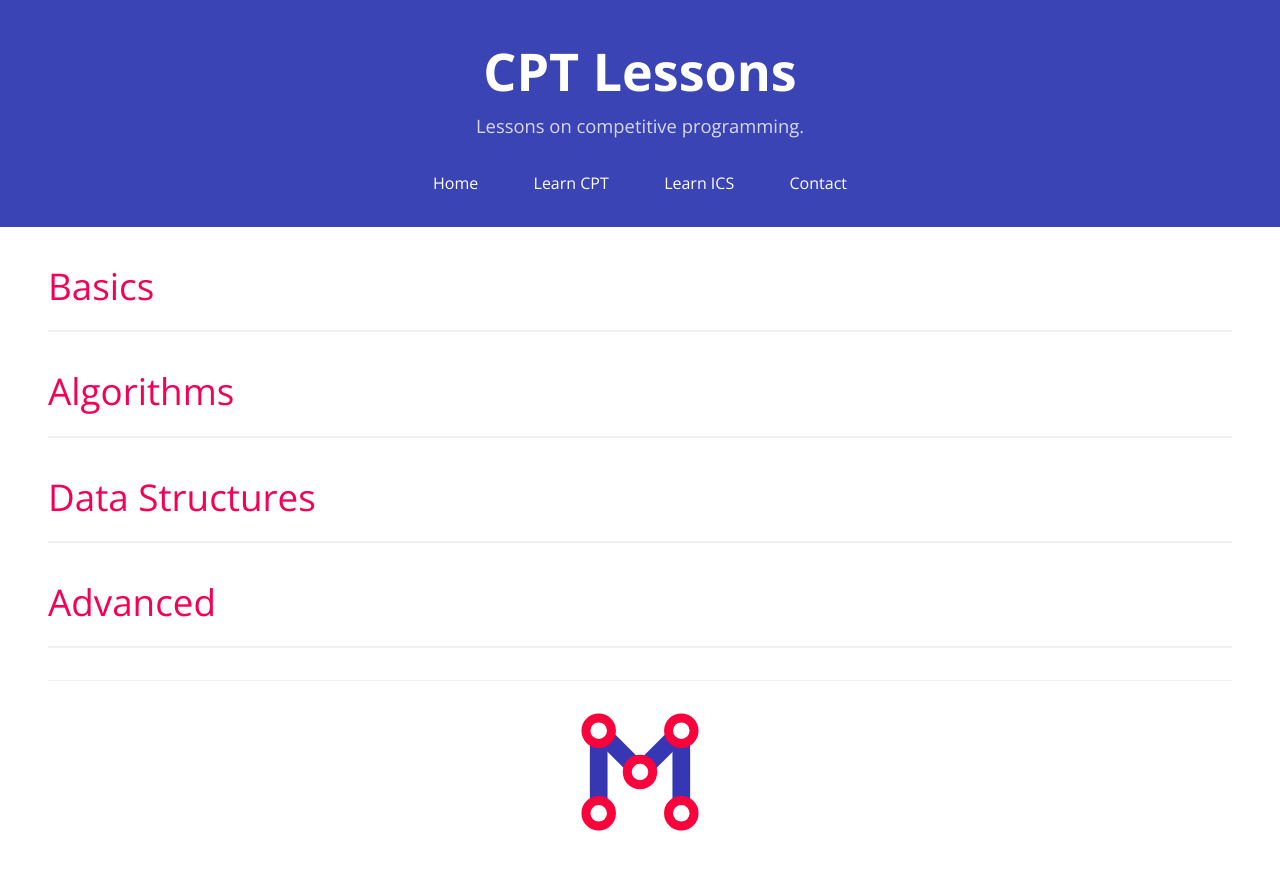
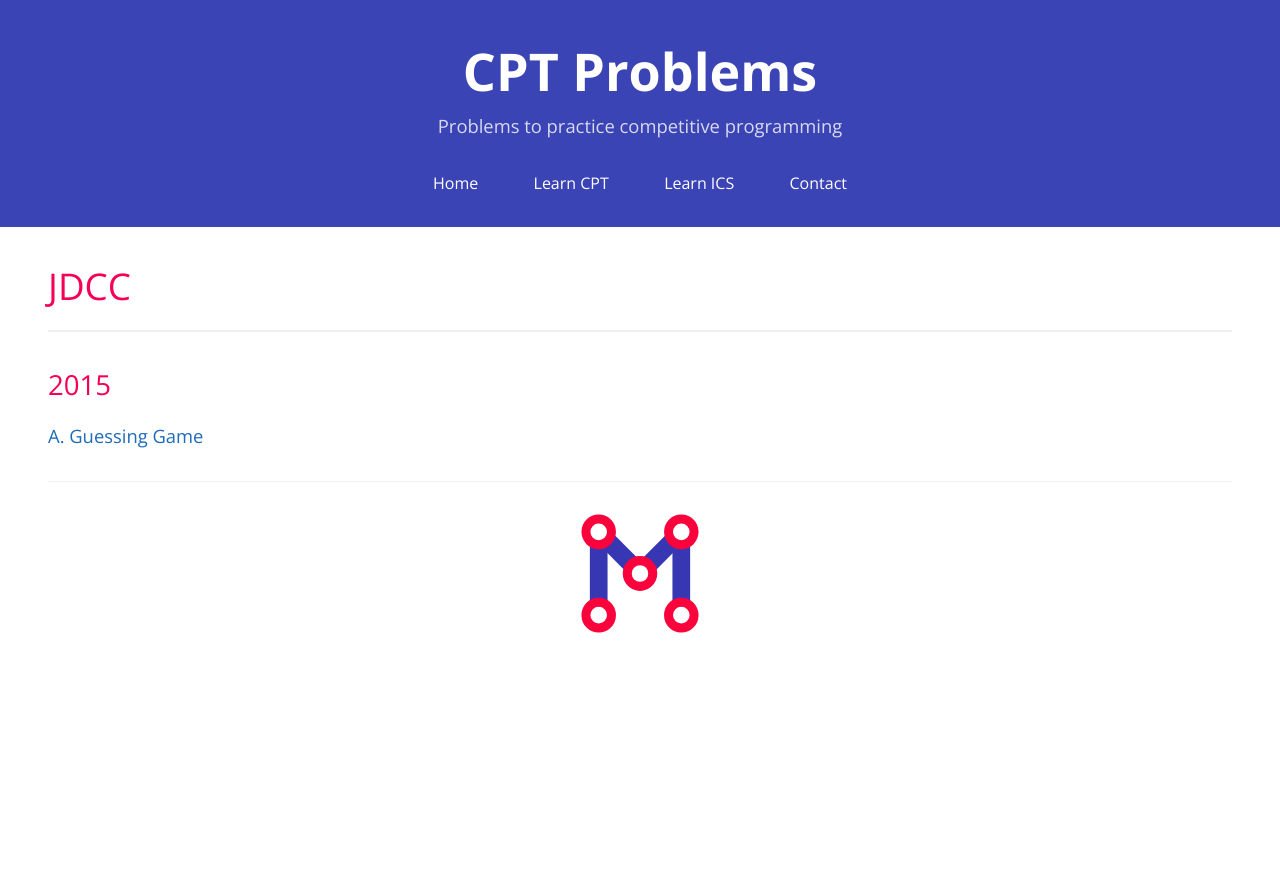
Before and after one commit to mcpt/mcpt.github.io, a Jekyll site: the page built from _cpt-problems/list.md, in a window 1280 px wide. Shown: the top 870 px of the page. Built offline with Jekyll 4.4.1, drawn with Linux system fonts in a browser that asks for light colours.

Commit message:
Start work on adding problems.

```diff
--- a/_cpt-problems/list.md
+++ b/_cpt-problems/list.md
@@ -1,67 +1,23 @@
 ---
 layout: default
-title: CPT Lessons
-description: Lessons on competitive programming.
+title: CPT Problems
+description: Problems to practice competitive programming
 ---
 
-{% assign units = site.cpt | group_by: 'category' %}
+{% assign contests = site.cpt-problems | group_by: 'contest' %}
 
-# Basics
+# JDCC
 
 ---
 
+## 2015
 <div>
-	{% for unit in units %}
-		{% if unit.name == "basics" %}
-			{% assign lessons = unit.items | sort: 'order' %}
-			{% for lesson in lessons %}
-				<a href="{{ lesson.url }}">{{ lesson.title }}</a><br>
+	{% for contest in contests %}
+		{% if contest.name == "jdcc2015" %}
+			{% assign problems = contest.items | sort: 'round' %}
+			{% for problem in problems | sort: 'difficulty'%}
+				<a href="{{ problem.url }}">{{ problem.difficulty | upcase}}. {{ problem.title }}</a>
 			{% endfor %}
 		{% endif%}
 	{% endfor %}
 </div>
-
-# Algorithms
-
----
-
-<div>
-	{% for unit in units %}
-		{% if unit.name == "algorithms" %}
-			{% assign lessons = unit.items | sort: 'order' %}
-			{% for lesson in lessons %}
-				<a href="{{ lesson.url }}">{{ lesson.title }}</a><br>
-			{% endfor %}
-		{% endif %}
-	{% endfor %}
-</div>
-
-# Data Structures
-
----
-
-<div>
-	{% for unit in units %}
-		{% if unit.name == "data-structures" %}
-			{% assign lessons = unit.items | sort: 'order' %}
-			{% for lesson in lessons %}
-				<a href="{{ lesson.url }}">{{ lesson.title }}</a><br>
-			{% endfor %}
-		{% endif %}
-	{% endfor %}
-</div>
-
-# Advanced
-
----
-
-<div>
-	{% for unit in units %}
-		{% if unit.name == "advanced" %}
-			{% assign lessons = unit.items | sort: 'order' %}
-			{% for lesson in lessons %}
-				<a href="{{ lesson.url }}">{{ lesson.title }}</a><br>
-			{% endfor %}
-		{% endif %}
-	{% endfor %}
-</div>
```
Also changed, not shown: _cpt-problems/jdcc/2015/october/a.md (+4 -0 lines).
